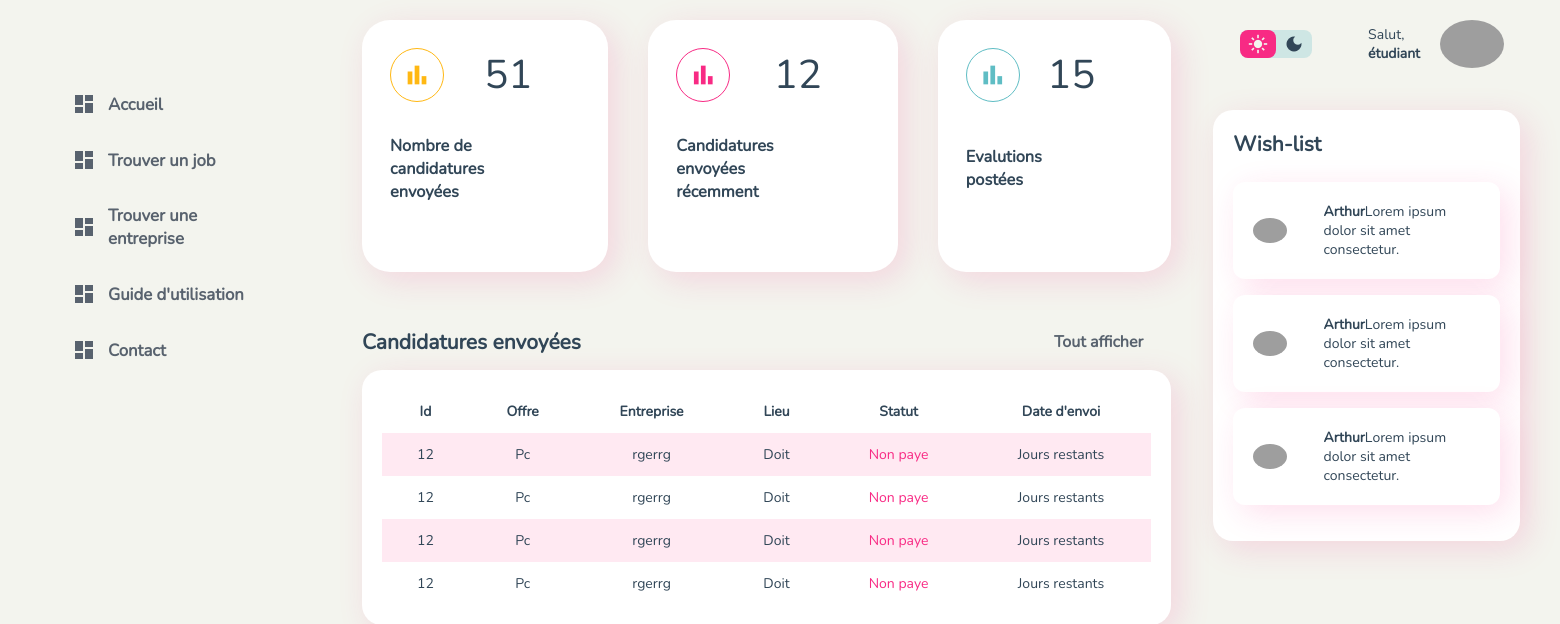
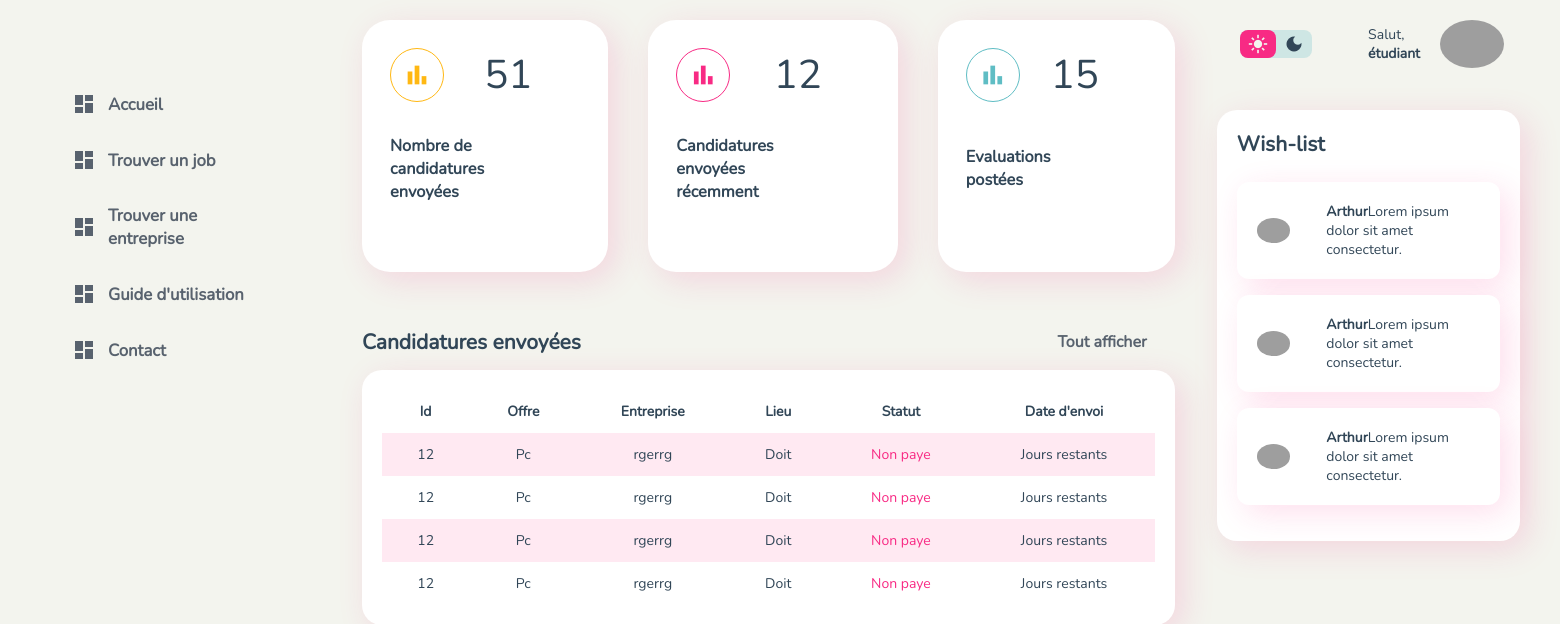
Before and after one commit to MajorBananaa/Projet_WEB_Equipe4, a PHP site: page /dashboard in a window 1560 px wide. Shown: the top 624 px of the page. Run offline with PHP 8.4, Linux system fonts and the light colour scheme; the visitor is signed in with stand-in values (Sample User, id 1); grey boxes are pictures that could not be loaded.

Commit message:
faute d'orthographe corrigée

```diff
--- a/src/Views/dashboard.html.twig
+++ b/src/Views/dashboard.html.twig
@@ -120,7 +120,7 @@
                             </div>
                             <div class="card-body">
                                 <div class="card-info">
-                                    <h3>Evalutions postées</h3>
+                                    <h3>Evaluations postées</h3>
                                 </div>
                                 <div class="card-progress">
                                     <svg width="96" height="96" class="stroke-cyan">
```
